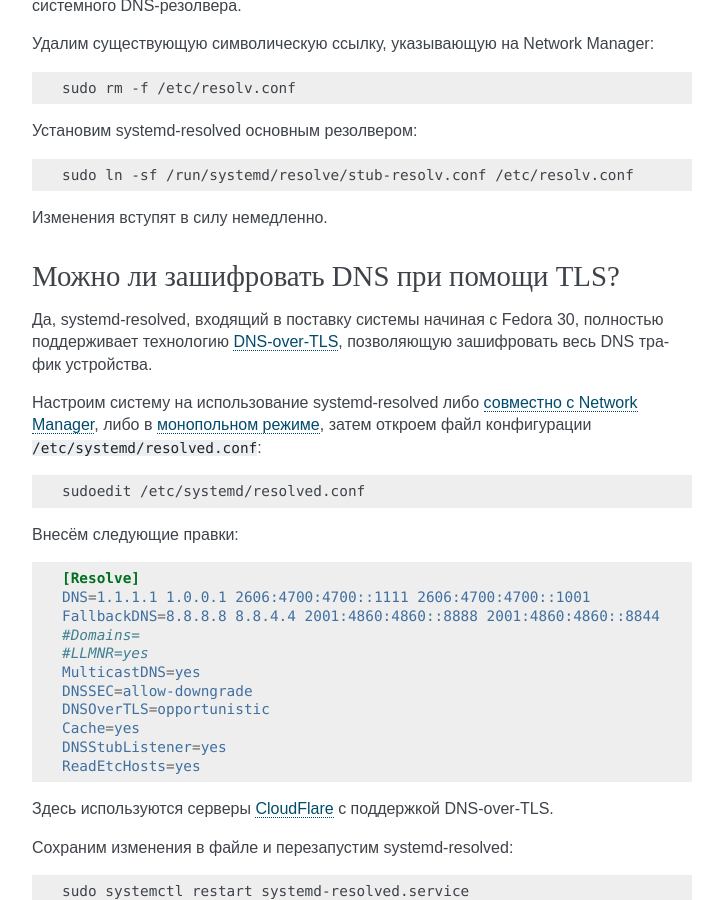
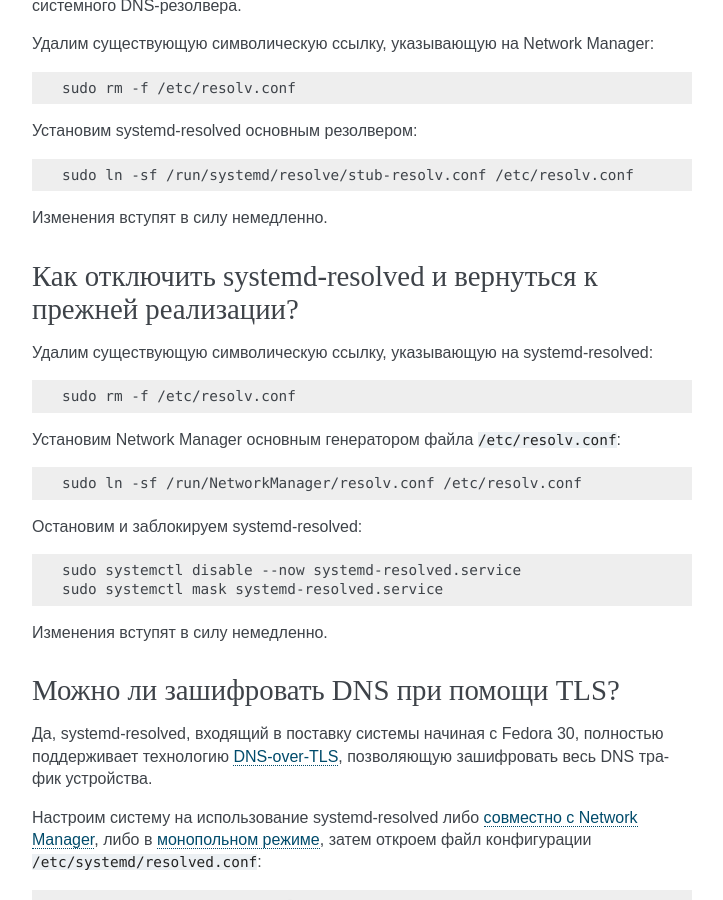
Before and after one commit to RussianFedora/FAQ, a Sphinx documentation site: the page built from source/networking.rst, in a window 1280 px wide and 900 px high, scrolled down 9078 px. Shown: the whole window, without its empty margins (388-1111 px from the left). Built offline with Sphinx 7.4.7, drawn with Linux system fonts in a browser that asks for light colours; comment, search, counter and statistics services are not loaded; some of the changed text lies outside the part shown.

Commit message:
Added question about disabling systemd-resolved.

```diff
--- a/source/networking.rst
+++ b/source/networking.rst
@@ -517,6 +517,33 @@
 
 Изменения вступят в силу немедленно.
 
+.. index:: network, dns, resolv.conf, resolver, systemd, resolved
+.. _resolved-disable:
+
+Как отключить systemd-resolved и вернуться к прежней реализации?
+====================================================================
+
+Удалим существующую символическую ссылку, указывающую на systemd-resolved:
+
+.. code-block:: text
+
+    sudo rm -f /etc/resolv.conf
+
+Установим Network Manager основным генератором файла ``/etc/resolv.conf``:
+
+.. code-block:: text
+
+    sudo ln -sf /run/NetworkManager/resolv.conf /etc/resolv.conf
+
+Остановим и заблокируем systemd-resolved:
+
+.. code-block:: text
+
+    sudo systemctl disable --now systemd-resolved.service
+    sudo systemctl mask systemd-resolved.service
+
+Изменения вступят в силу немедленно.
+
 .. index:: network, dns, resolv.conf, resolver, resolved
 .. _dns-crypt:
 
```
